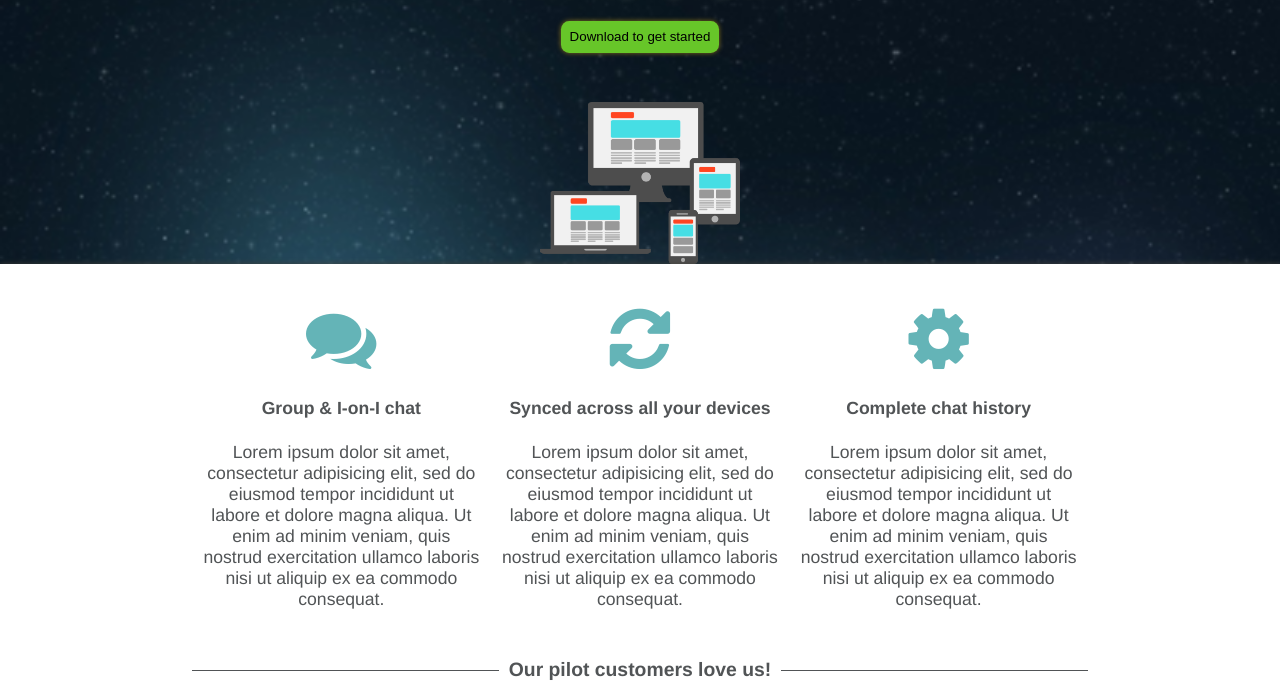
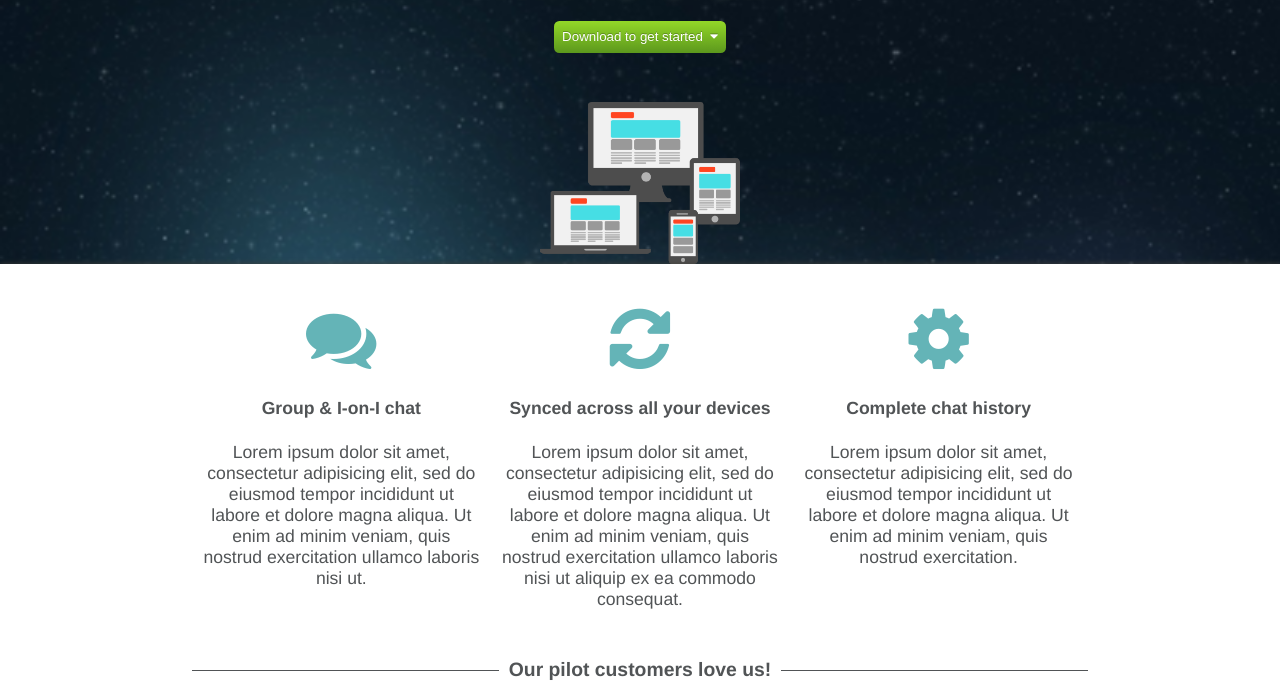
Before and after one commit to shivangidas/gotoApp, a plain HTML site: page index.html in a window 1280 px wide. Shown: the part 199-896 px from the top of the page. Drawn offline with Linux system fonts and the light colour scheme.

Commit message:
Add files via upload

```diff
--- a/index.css
+++ b/index.css
@@ -35,6 +35,7 @@ footer {
   /* Set the fixed height of the footer;
  make sure it sticks to the bottom of the page*/
   height: 1.25em;
+  background-color: rgba(216, 212, 207, 0.83);
 }
 header {
   background-image: url(images/user-interface-2.png), url(images/aurora.jpg);
@@ -213,9 +214,18 @@ footer, footer a{
   display: inline-block;
   border: none;
   padding: 0.625em;
-  border-radius: 0.625em;
-  background-color: #67c629;
-  box-shadow: 0 0 5px rgba(154, 127, 25, 0.84);
+  color: #ffffff;
+  border-radius: 0.4em;
+    text-shadow: 0 -1px 0 rgba(0, 0, 0, 0.25);
+    background-color: #93d728;
+    background-image: -moz-linear-gradient(top, #93d728, #5c981d);
+    background-image: -webkit-gradient(linear, 0 0, 0 100%, from(#93d728), to(#5c981d));
+    background-image: -webkit-linear-gradient(top, #93d728, #5c981d);
+    background-image: -o-linear-gradient(top, #93d728, #5c981d);
+    background-image: linear-gradient(to bottom, #93d728, #5c981d);
+    background-repeat: repeat-x;
+    border-color: #678943 #678943 #40562a;
+    border-color: rgba(0, 0, 0, 0.1) rgba(0, 0, 0, 0.1) rgba(0, 0, 0, 0.25);
 }
 .btn-green:focus {
   outline: none;
@@ -267,9 +277,9 @@ footer, footer a{
   padding-top: 2em;
 }
 .bottomRow {
-  padding-top: 2em;
-  margin-bottom: 4em;
-  color: #515456;
+  padding: 2em 0;
+    color: #515456;
+    background-color: rgba(164, 176, 185, 0.13);
 }
 i {
   color: grey;
@@ -289,6 +299,12 @@ i {
   footer div{
     text-align: center;
     float: none !important;
+  }
+  footer{
+    height: 2em;
+  }
+  body{
+    margin-bottom: 2em;
   }
 }
 .customer{
--- a/index.html
+++ b/index.html
@@ -17,7 +17,7 @@ Date : 08/12/2016
 			<nav>
 				<a class="left" href="#">
 					<span class="fa-stack fa-1x">
-						<i class="fa fa-comment fa-stack-2x"></i>
+						<i class="fa fa-comment fa-stack-2x" style="color: #93d728;"></i>
 						<strong class="fa-stack-1x fa-stack-text fa-inverse">Go</strong>
 					</span><strong>.to</strong></a>
 				<div class="right small">
@@ -34,19 +34,19 @@ Date : 08/12/2016
 				and more time getting things done</p>
 				</h4>
 				<button class="btn-green tooltip"><!-- Download -->
-				 Download to get started
+				 Download to get started &nbsp;<i style="color:white;" class="fa fa-caret-down"></i>
 				<div class="btn-menu"><!-- Download menu -->
 					<div class="left">
-						<span>Desktop</span>
+						<span>DESKTOP</span>
 						<ul>
 							<li>
-								<a href="#"><i aria-hidden="true" class="fa fa-windows">Windows</i></a>
+								<a href="#"><i aria-hidden="true" class="fa fa-windows">&nbsp;Windows</i></a>
 							</li>
 							<li>
-								<a href="#"><i aria-hidden="true" class="fa fa-apple">Mac</i></a>
+								<a href="#"><i aria-hidden="true" class="fa fa-apple">&nbsp;Mac</i></a>
 							</li>
 							<li>
-								<a href="#"><i aria-hidden="true" class="fa fa-chrome">Chrome</i></a>
+								<a href="#"><i aria-hidden="true" class="fa fa-chrome">&nbsp;Chrome</i></a>
 							</li>
 						</ul>
 					</div>
@@ -54,10 +54,10 @@ Date : 08/12/2016
 						<span>MOBILE</span>
 						<ul>
 							<li>
-								<a href="#"><i aria-hidden="true" class="fa fa-android">Android</i></a>
+								<a href="#"><i aria-hidden="true" class="fa fa-android">&nbsp;Android</i></a>
 							</li>
 							<li>
-								<a href="#"><i aria-hidden="true" class="fa fa-mobile">iPhone</i></a>
+								<a href="#"><i aria-hidden="true" class="fa fa-mobile">&nbsp;iPhone</i></a>
 							</li>
 						</ul>
 					</div>
@@ -74,7 +74,7 @@ Date : 08/12/2016
 					<i aria-hidden="true" class="fa fa-4x fa-comments row"></i>
 					<article>
 						<h4>Group & I-on-I chat</h4>
-						<p>Lorem ipsum dolor sit amet, consectetur adipisicing elit, sed do eiusmod tempor incididunt ut labore et dolore magna aliqua. Ut enim ad minim veniam, quis nostrud exercitation ullamco laboris nisi ut aliquip ex ea commodo consequat.</p>
+						<p>Lorem ipsum dolor sit amet, consectetur adipisicing elit, sed do eiusmod tempor incididunt ut labore et dolore magna aliqua. Ut enim ad minim veniam, quis nostrud exercitation ullamco laboris nisi ut.</p>
 					</article>
 				</section>
 				<section class="col-4">
@@ -90,7 +90,7 @@ Date : 08/12/2016
 					<i aria-hidden="true" class="fa fa-4x fa-cog row"></i>
 					<article>
 						<h4>Complete chat history</h4>
-						<p>Lorem ipsum dolor sit amet, consectetur adipisicing elit, sed do eiusmod tempor incididunt ut labore et dolore magna aliqua. Ut enim ad minim veniam, quis nostrud exercitation ullamco laboris nisi ut aliquip ex ea commodo consequat.</p>
+						<p>Lorem ipsum dolor sit amet, consectetur adipisicing elit, sed do eiusmod tempor incididunt ut labore et dolore magna aliqua. Ut enim ad minim veniam, quis nostrud exercitation.</p>
 					</article>
 				</section>
 
```
